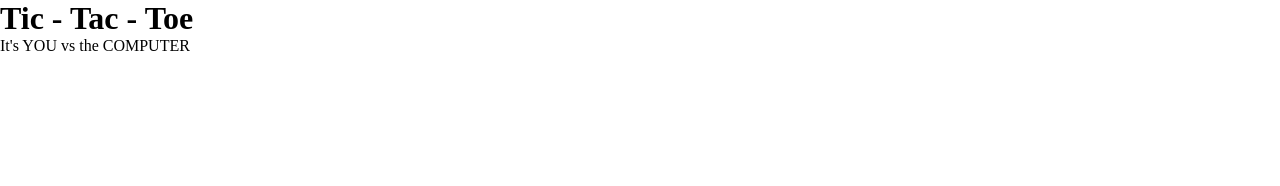
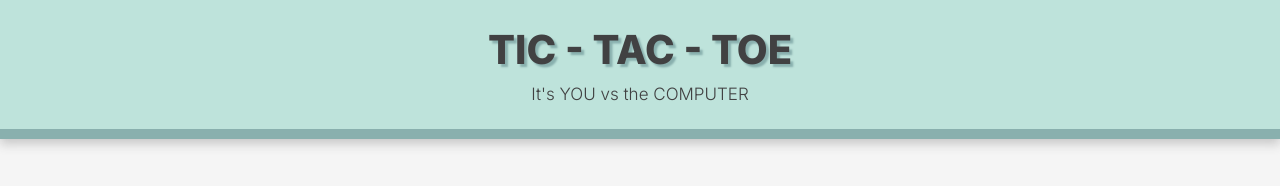
Before and after one commit to ZascuOfficial/Personal_Proj-Tic_Tac_Toe, a plain HTML site: page index.html in a window 1280 px wide. Drawn offline with Linux system fonts and the light colour scheme.

Commit message:
Change a color and style the body and the header

```diff
--- a/css/styles.css
+++ b/css/styles.css
@@ -12,5 +12,38 @@
   --green: #a7c957;
 
   --violet: #9d4edd;
-  --cyan: #07beb8;
+  --cyan: #348a87;
 }
+
+/* Type / General
+========================= */
+
+body {
+  font-family: 'Inter', sans-serif;
+  background-color: var(--light-gray);
+}
+
+/* Header Section
+========================= */
+
+header {
+  padding-block: 25px;
+  text-align: center;
+  background-color: var(--light-blue);
+  color: var(--cement-color);
+  border-bottom: 10px solid var(--dark-blue);
+  box-shadow: 0 5px 10px rgba(65, 65, 65, 0.25);
+}
+
+#header {
+  margin-bottom: 10px;
+  font-size: 2.5rem;
+  font-weight: 800;
+  text-transform: uppercase;
+  text-shadow: 3px 3px 2px var(--dark-blue);
+}
+
+header > p {
+  font-size: 17px;
+  font-weight: 300;
+}
```
